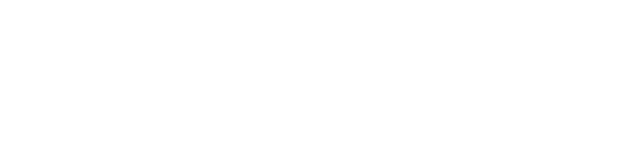
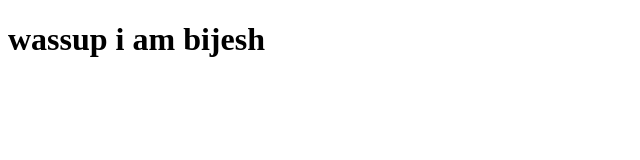
Before and after one commit to Samriddhi-HTML-Group-Project/sampleCollege, a plain HTML site: page index.html in a window 1280 px wide. Shown: the whole page, without its empty margins (0-640 px from the left). Drawn offline with Linux system fonts and the light colour scheme.

Commit message:
index modified added a tag

```diff
--- a/index.html
+++ b/index.html
@@ -6,6 +6,6 @@
     <title>Document</title>
 </head>
 <body>
-
+    <h1>wassup i am bijesh</h1>
 </body>
 </html>
```
